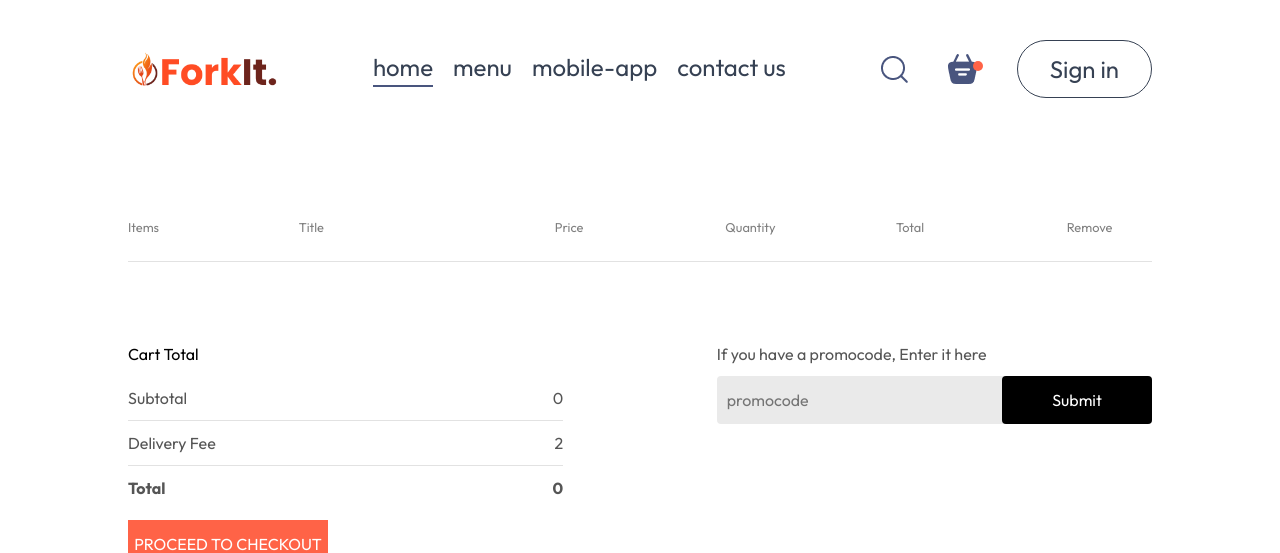
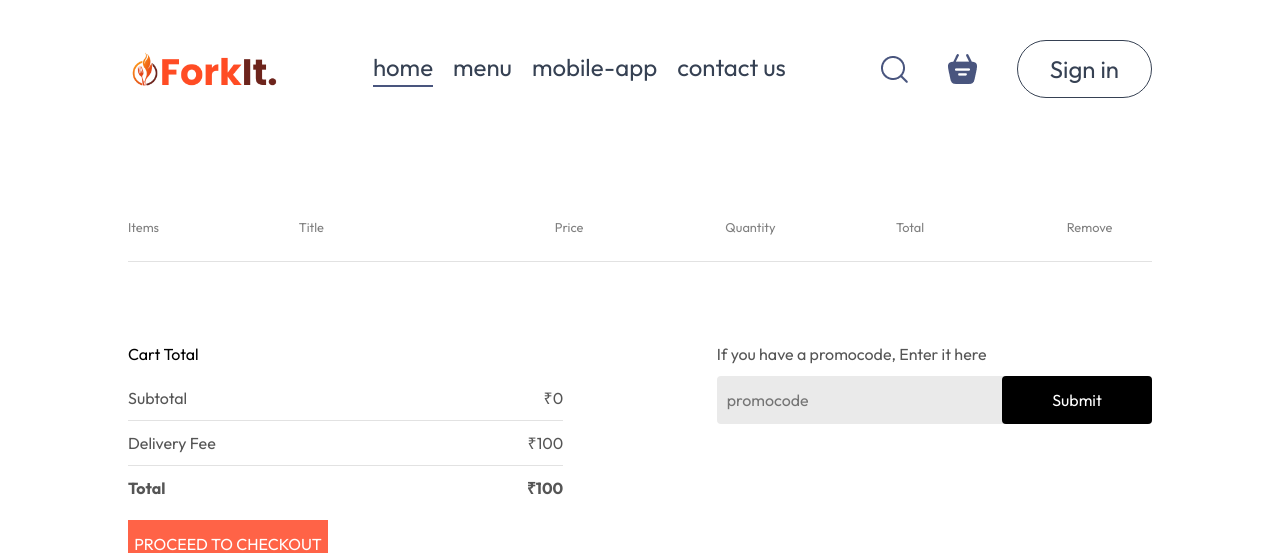
Before and after one commit to hahaanisha/fork-it, a React (Vite) app in the folder Frontend/: page /cart in a window 1280 px wide. Shown: the top 553 px of the page. Built offline with nearby package versions, Linux system fonts and the light colour scheme.

Commit message:
cart page complete

```diff
--- a/Frontend/src/Components/Navbar/Navbar.jsx
+++ b/Frontend/src/Components/Navbar/Navbar.jsx
@@ -4,9 +4,12 @@ import { Link } from 'react-router-dom';
 import {assets} from '../../assets/assets'
 import './Navbar.css'
 import '../../Pages/Cart/Cart'
+import { useContext } from 'react';
+import { StoreContext } from '../../context/StoreContext';
 
 const Navbar = ({setShowLogin}) => {
     const [menu, setMenu] = useState("home")
+    const {getTotalCartAmount} = useContext(StoreContext)
 
   return (
     <div className='navbar mt-5 py-5 flex justify-between items-center'>
@@ -21,7 +24,7 @@ const Navbar = ({setShowLogin}) => {
             <img src={assets.search_icon} alt="" />
             <div className='navbar-search-icon'>
                 <Link to='/cart'><img src={assets.basket_icon} alt="" /></Link>
-                <div className='dot'></div>
+                <div className={getTotalCartAmount()===0 ? "" : "dot"}></div>
             </div>
             <button onClick={()=>setShowLogin(true)} className='bg-transparent text-2xl text-gray-700 border border-gray-700 rounded-4xl py-3 px-8 hover:bg-amber-700 hover:text-amber-50'> Sign in </button>
 
--- a/Frontend/src/Pages/Cart/Cart.jsx
+++ b/Frontend/src/Pages/Cart/Cart.jsx
@@ -6,11 +6,11 @@ import './Cart.css'
 
 const Cart = () => {
 
-  const { cartItem, addToCart, removeFromCart } = useContext(StoreContext);
+  const { cartItem, addToCart, removeFromCart ,getTotalCartAmount} = useContext(StoreContext);
 
   return (
-    <div className='cart'>
-      <div className='cart-items'>
+    <div className="cart">
+      <div className="cart-items">
         <div className="cart-items-title">
           <p>Items</p>
           <p>Title</p>
@@ -22,23 +22,23 @@ const Cart = () => {
         <br />
         <hr />
 
-{food_list.map((item,index)=>{
-
-  if(cartItem[item._id]>0){
+        {food_list.map((item, index) => {
+          if (cartItem[item._id] > 0) {
             return (
               <div>
-        <div className='cart-items-title cart-items-item'>
+                <div className="cart-items-title cart-items-item">
                   <img src={item.image} alt="" />
                   <p>{item.name}</p>
-        <p>₹{item.price*100}</p>
+                  <p>₹{item.price * 100}</p>
                   <p>{cartItem[item._id]}</p>
-        <p>₹{item.price*100*cartItem[item._id]}</p>
-        <p onClick={()=> removeFromCart(item._id)} className='cross'>X</p>
+                  <p>₹{item.price * 100 * cartItem[item._id]}</p>
+                  <p onClick={() => removeFromCart(item._id)} className="cross">
+                    X
+                  </p>
                 </div>
                 <hr />
               </div>
-
-    )
+            );
           }
         })}
       </div>
@@ -48,17 +48,17 @@ const Cart = () => {
           <div>
             <div className="cart-total-details">
               <p>Subtotal</p>
-        <p>{0}</p>
+              <p>₹{getTotalCartAmount()}</p>
             </div>
             <hr />
             <div className="cart-total-details">
               <p>Delivery Fee</p>
-        <p>{2}</p>
+              <p>₹{100}</p>
             </div>
             <hr />
             <div className="cart-total-details">
               <b>Total</b>
-        <b>{0}</b>
+              <b>₹{getTotalCartAmount() + 100}</b>
             </div>
           </div>
           <button>PROCEED TO CHECKOUT</button>
@@ -66,16 +66,15 @@ const Cart = () => {
         <div className="cart-promocode">
           <div>
             <p>If you have a promocode, Enter it here</p>
-      <div className='cart-promocode-input'>
-        <input type="text" placeholder='promocode' />
+            <div className="cart-promocode-input">
+              <input type="text" placeholder="promocode" />
               <button>Submit</button>
             </div>
           </div>
         </div>
       </div>
-
     </div>
-  )
+  );
 }
 
 export default Cart
--- a/Frontend/src/context/StoreContext.jsx
+++ b/Frontend/src/context/StoreContext.jsx
@@ -5,31 +5,45 @@ import { food_list } from "../assets/assets";
 export const StoreContext = createContext(null);
 
 const StoreContextProvider = (props) => {
-  const [cartItem, setCartItem] = useState({})
+  const [cartItem, setCartItem] = useState({});
 
-  const addToCart = (itemId)=>{
-    if(!cartItem[itemId]){
-      setCartItem((prev)=>({...prev,[itemId]:1}))
+  const addToCart = (itemId) => {
+    if (!cartItem[itemId]) {
+      setCartItem((prev) => ({ ...prev, [itemId]: 1 }));
+    } else {
+      setCartItem((prev) => ({ ...prev, [itemId]: prev[itemId] + 1 }));
     }
-    else{
-      setCartItem((prev)=>({...prev,[itemId]:prev[itemId]+1}))
+  };
+
+  const removeFromCart = (itemId) => {
+    setCartItem((prev) => ({ ...prev, [itemId]: prev[itemId] - 1 }));
+  };
+
+  // useEffect(()=>{
+  //   console.log(cartItem);
+  // },[cartItem])
+
+  const getTotalCartAmount = () => {
+    let totalAmount = 0;
+    for (const item in cartItem) {
+      if (cartItem[item] > 0) {
+        let itemInfo = food_list.find((product) => {
+          product._id === item;
+        });
+        totalAmount += itemInfo.price * cartItem[item];
+      }
     }
-  }
 
-  const removeFromCart = (itemId)=>{
-    setCartItem((prev)=>({...prev,[itemId]:prev[itemId]-1}))
-  }
-
-  useEffect(()=>{
-    console.log(cartItem);
-  },[cartItem])
+    return totalAmount;
+  };
 
   const contextValue = {
     food_list,
     cartItem,
     setCartItem,
     addToCart,
-    removeFromCart
+    removeFromCart,
+    getTotalCartAmount
   };
 
   return (
```
Lines whose indentation alone changed are shown as unchanged.
